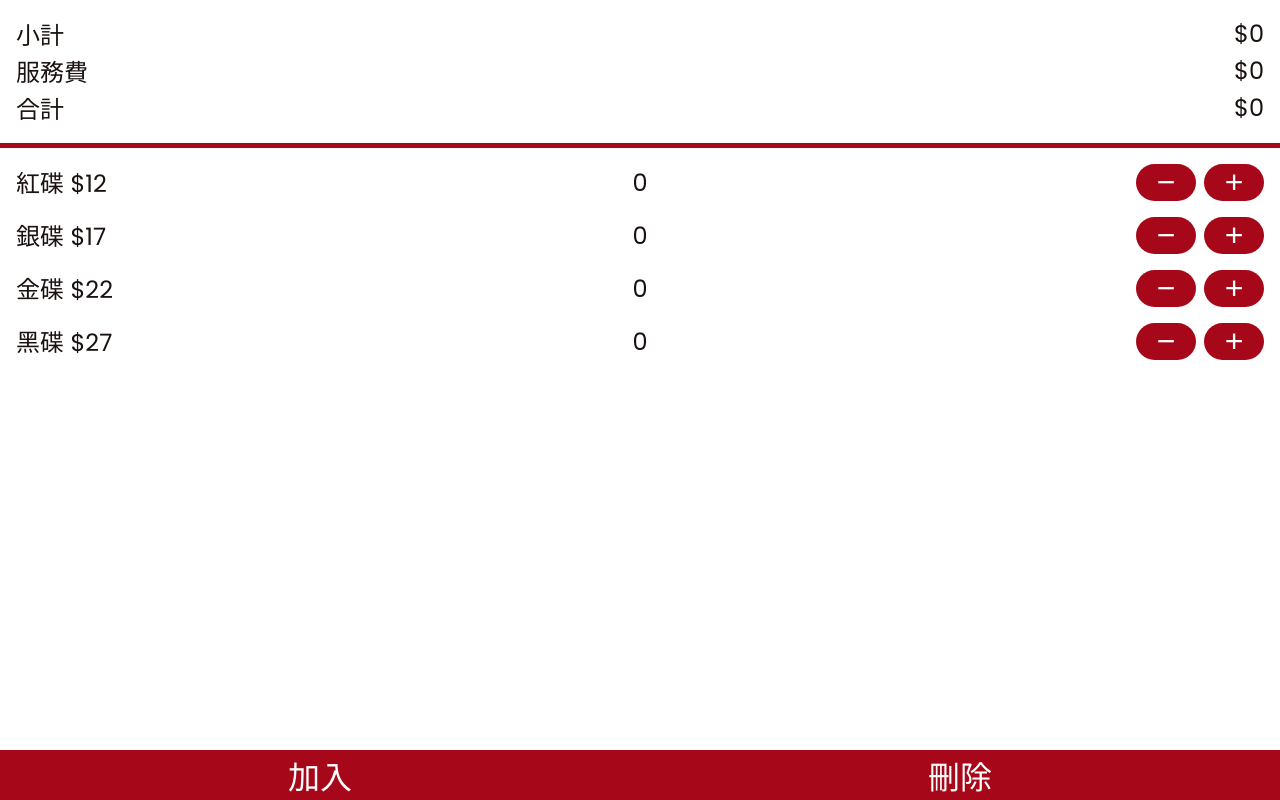
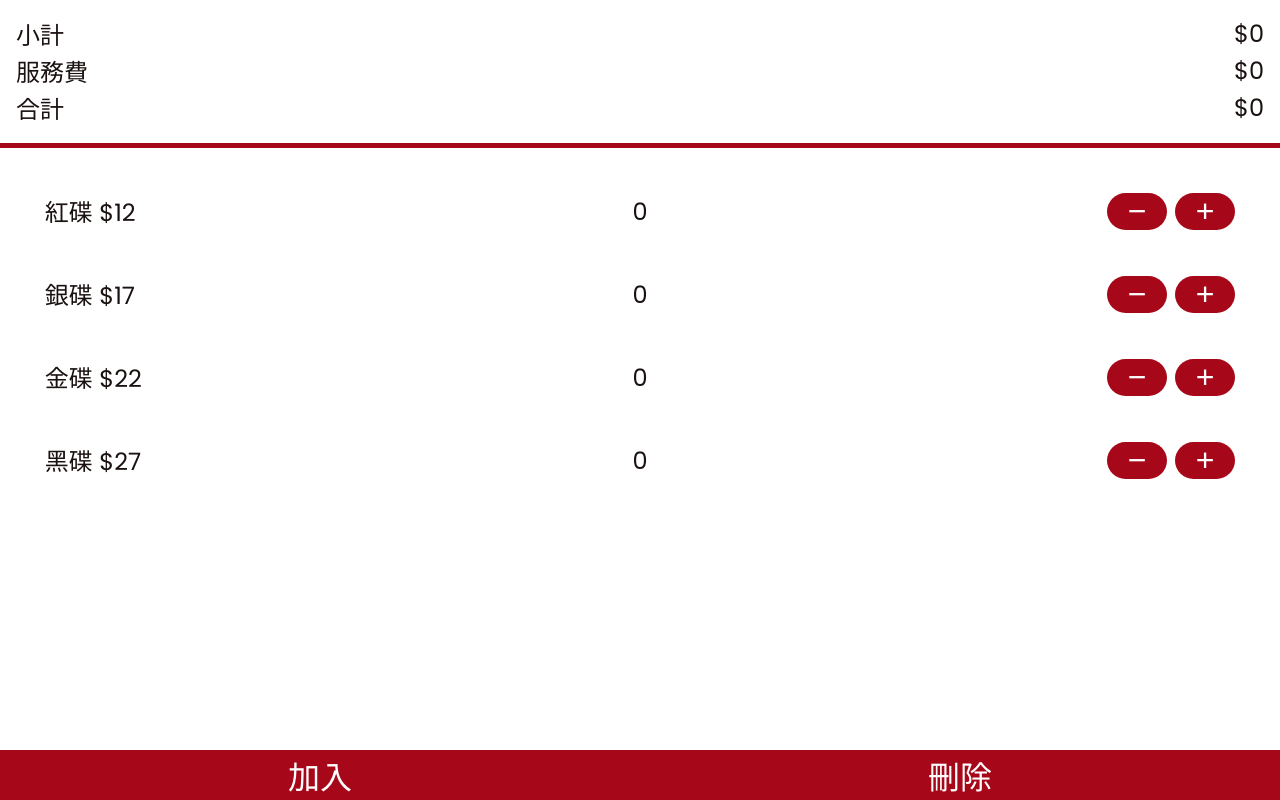
Before and after one commit to man7788/sushiro-calculator, a React (Vite) app in the folder calculator/: page / in a window 1280 px wide. Built offline with nearby package versions, Linux system fonts and the light colour scheme.

Commit message:
Update Item styles

```diff
--- a/calculator/src/Components/Items/Item.module.css
+++ b/calculator/src/Components/Items/Item.module.css
@@ -1,8 +1,15 @@
 .Item {
+  background: #fff;
+  border-radius: 10px;
   display: grid;
   align-items: center;
   grid-template-columns: 1.5fr 1fr 1.5fr;
-  margin-bottom: 1rem;
+  height: 70px;
+  margin: 0 0.8rem 0.8rem 0.8rem;
+  padding: 1rem;
+}
+.Item:nth-child(1) {
+  margin-top: 0.8rem;
 }
 
 .delete {
@@ -12,12 +19,13 @@
 }
 
 .delete button {
-  background-color: rgb(167, 8, 25);
+  background: rgb(167, 8, 25);
   border: none;
   border-radius: 100px;
   color: #fff;
-  width: 40px;
-  height: 30px;
+  font-size: 1.5rem;
+  width: 60px;
+  height: 37px;
 }
 
 .ItemAmount {
@@ -31,7 +39,7 @@
 }
 
 .ItemControl button {
-  background-color: rgb(167, 8, 25);
+  background: rgb(167, 8, 25);
   border: none;
   border-radius: 100px;
   width: 60px;
@@ -42,5 +50,5 @@
 
 .ItemControl button:active,
 .delete button:active {
-  background-color: rgb(26, 18, 16);
+  background: rgb(26, 18, 16);
 }
```
